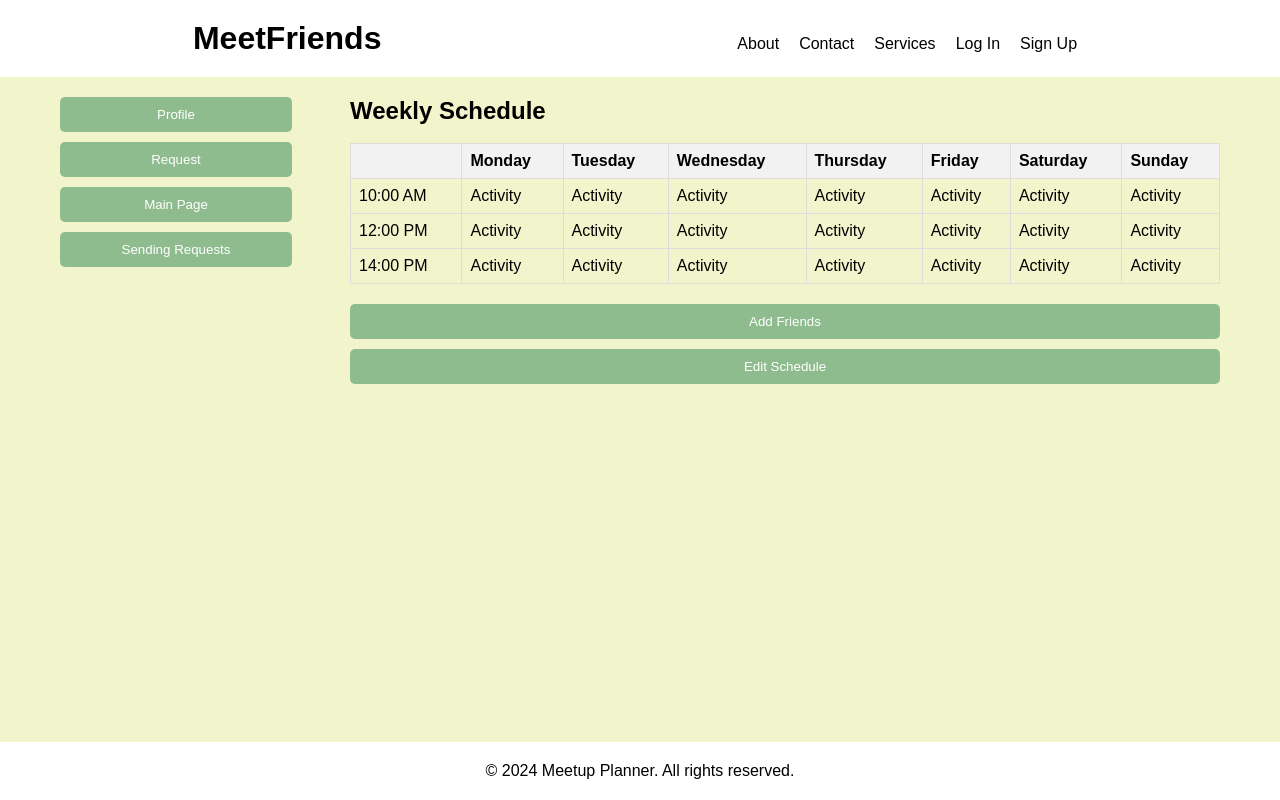
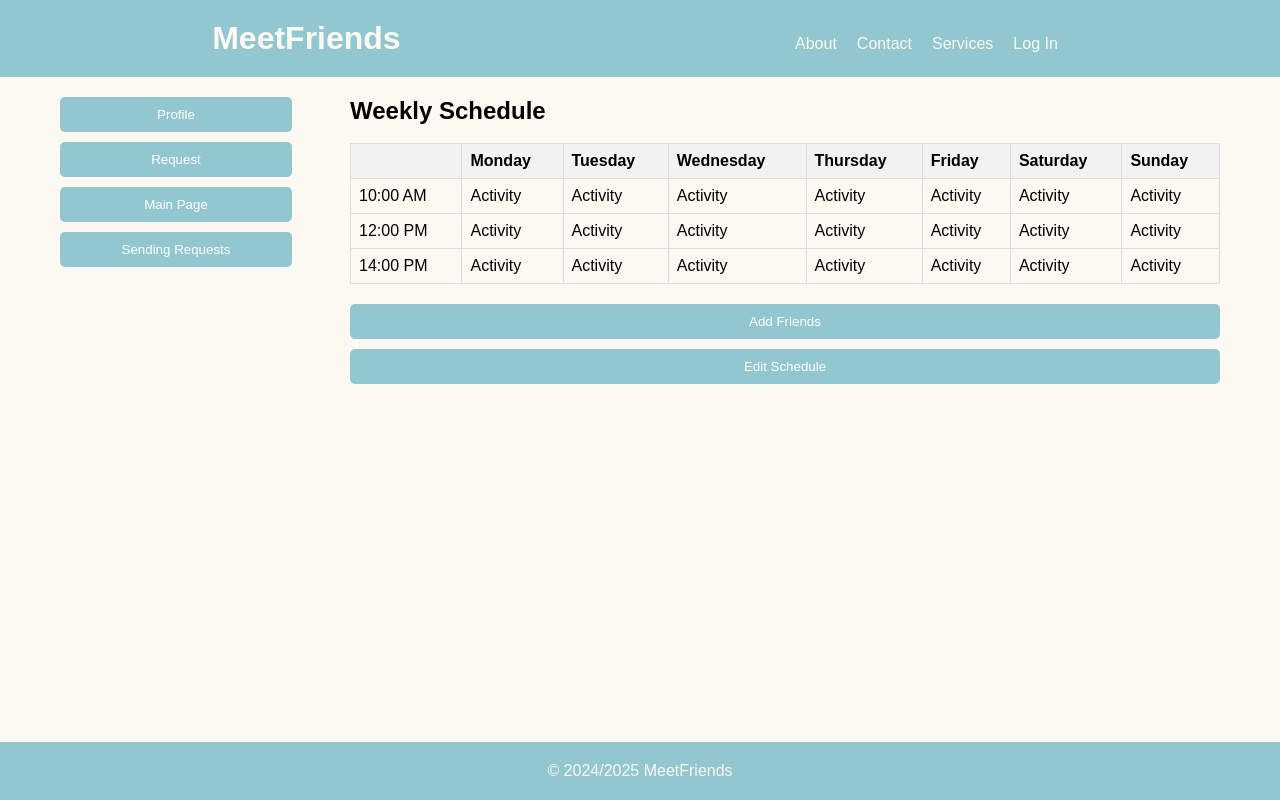
Before and after one commit to leksonn/MeetFriends-frontend, an Angular app: page / in a window 1280 px wide. Built offline with nearby package versions, Linux system fonts and the light colour scheme.

Commit message:
Added Footer/Header/Homepage Updates

```diff
--- a/src/app/footer/footer.component.css
+++ b/src/app/footer/footer.component.css
@@ -1,6 +1,6 @@
 p {
-  background-color: white;
-  color: black;
+  background-color: #92C7CF;
+  color: #FBF9F1;
   text-align: center;
   padding: 20px 0;
   position: fixed;
--- a/src/app/footer/footer.component.html
+++ b/src/app/footer/footer.component.html
@@ -1,3 +1 @@
-
-
-  <p> &copy; 2024 Meetup Planner. All rights reserved.</p>
+<p> &copy; 2024/2025 MeetFriends</p>
--- a/src/app/header/header.component.css
+++ b/src/app/header/header.component.css
@@ -5,11 +5,11 @@ header {
   align-items: center;
   text-align: center;
   z-index: 1000;
-  background-color: white;
+  background-color: #92C7CF;
 }
 
 h1 {
-  color: black;
+  color: #FBF9F1;
   margin: 0;
 }
 
@@ -17,7 +17,7 @@ nav {
   margin-top: 10px;
 }
 nav a {
-  color: black;
+  color: #FBF9F1;
   text-decoration: none;
   margin: 0 10px;
 }
--- a/src/app/header/header.component.html
+++ b/src/app/header/header.component.html
@@ -7,7 +7,7 @@
   <a href="">Contact</a>
   <a href="">Services</a>
   <a href="">Log In</a>
-  <a href="">Sign Up</a>
+
 
 </nav>
 
--- a/src/app/homepage/homepage.component.css
+++ b/src/app/homepage/homepage.component.css
@@ -30,7 +30,7 @@
   width: 100%;
   padding: 10px;
   margin-bottom: 10px;
-  background-color: darkseagreen;
+  background-color: #92C7CF;
   color: #fff;
   border: none;
   border-radius: 5px;
@@ -40,7 +40,7 @@
 
 /* Button hover effect */
 .button:hover {
-  background-color: #2980b9;
+  background-color: #4a9da9;
 }
 
 /* Schedule styling */
--- a/src/app/meet-up-confirmation/meet-up-confirmation.component.css
+++ b/src/app/meet-up-confirmation/meet-up-confirmation.component.css
@@ -5,7 +5,7 @@
 
 .accept-btn,
 .reject-btn {
-    background-color: #007bff;
+    background-color: #92C7CF;
     color: #fff;
     border: none;
     padding: 10px 20px;
@@ -17,7 +17,7 @@
 
 .accept-btn:hover,
 .reject-btn:hover {
-    background-color: #0056b3;
+    background-color: #4a9da9;
 }
 
 .streak {
--- a/src/styles.css
+++ b/src/styles.css
@@ -1,5 +1,5 @@
 body{
-  background: #F2F4CB;
+  background: #FBF9F1;
   font-family: Arial;
   margin: 0;
 }
```
